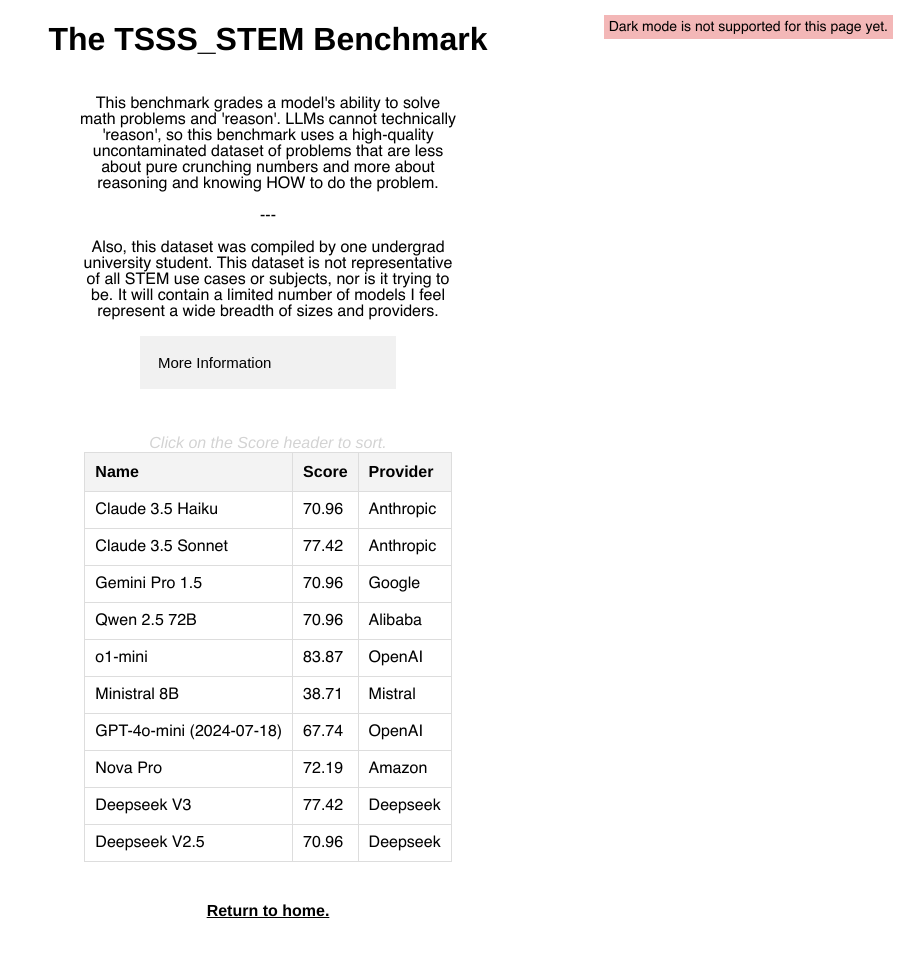
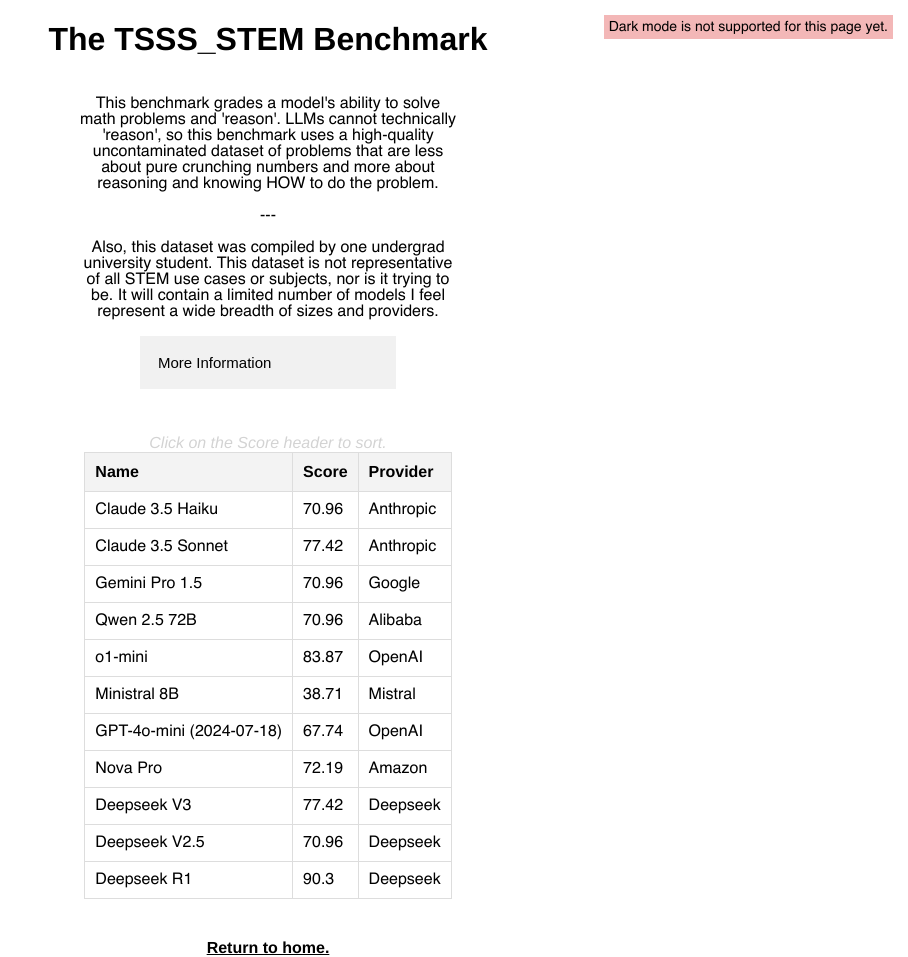
Before and after one commit to 71cj34/71cj34.github.io, a Jekyll site: the page tsss_stem.html, which Jekyll copies as it is, in a window 1280 px wide. Shown: the whole page, without its empty margins (372-1280 px from the left). Built offline with Jekyll 4.4.1, drawn with Linux system fonts in a browser that asks for light colours; before the commit the page ends 920 px from its top, so only the background shows below that.

Commit message:
feat: deepseek-r1 to tsss

```diff
--- a/tsss_stem.html
+++ b/tsss_stem.html
@@ -141,6 +141,11 @@
                     <td>70.96</td>
                     <td>Deepseek</td>
                 </tr>
+                <tr>
+                    <td>Deepseek R1</td>
+                    <td>90.3</td>
+                    <td>Deepseek</td>
+                </tr>
             </tbody>
         </table>
     </div>
```
